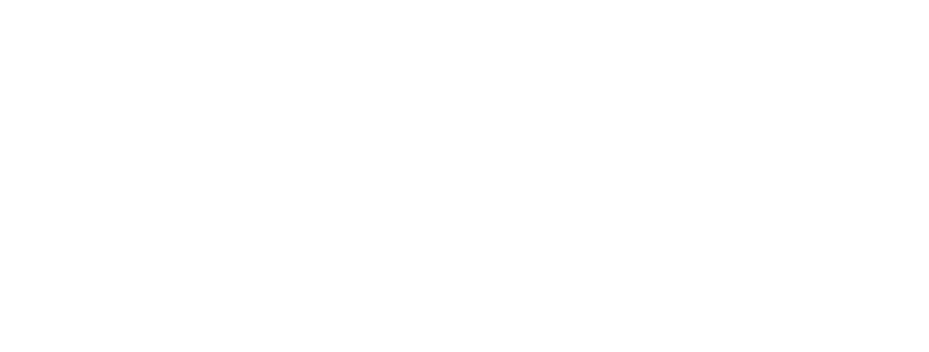
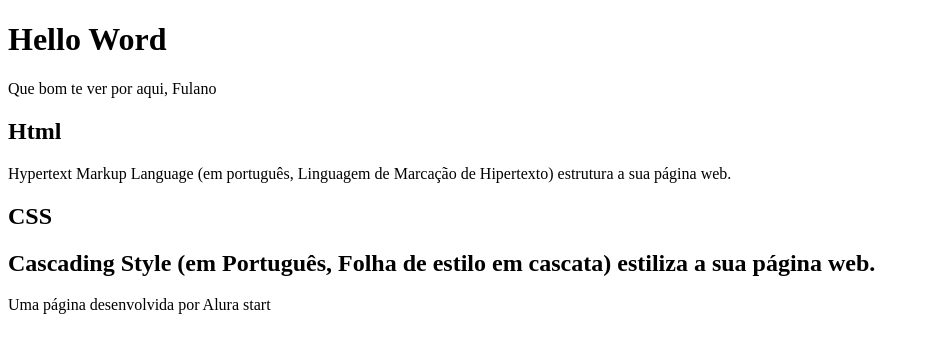
Before and after one commit to Jacksonmandello/Curso-, a plain HTML site: page index.html in a window 1280 px wide. Shown: the whole page, without its empty margins (0-929 px from the left). Drawn offline with Linux system fonts and the light colour scheme.

Commit message:
Add files via upload

```diff
--- a/index.html
+++ b/index.html
@@ -6,6 +6,27 @@
     <title>Hello Word</title>
 </head>
 <body>
+<header>
+    <h1>Hello Word</h1>
+    <p>Que bom te ver por aqui, Fulano</p>
+
+</header>
+
+<section>
+<h2>Html</h2>
+<P>Hypertext Markup Language (em português, Linguagem de Marcação de Hipertexto) estrutura a sua página web.</P>
+
+<h2>CSS</h2>
+<h2> Cascading Style (em Português, Folha de estilo em cascata) estiliza a sua página web.</h2>
+
+
+</section>
+
+<footer>
+    <p> Uma página desenvolvida por Alura start</p>
+
+
+</footer>
 
 </body>
 </html>
```
